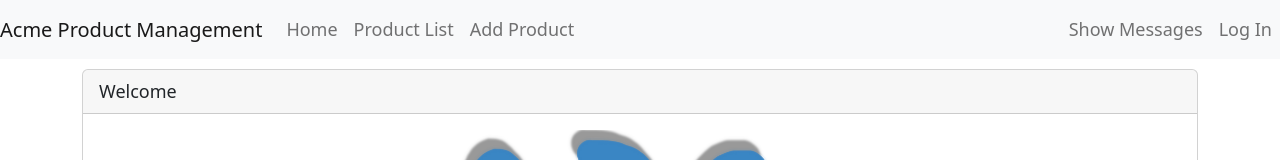
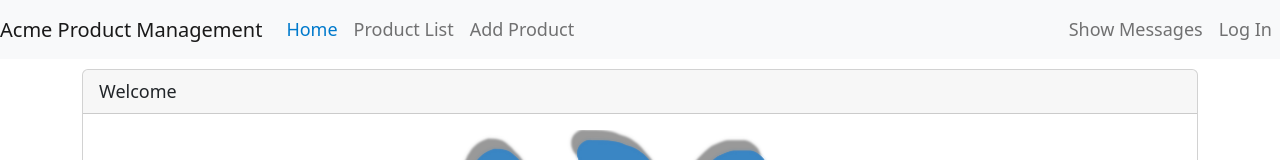
Before and after one commit to GitKia/AngularApmRouting, an Angular app: page /welcome in a window 1280 px wide. Shown: the top 160 px of the page. Built offline with nearby package versions, Linux system fonts and the light colour scheme; what angular-in-memory-web-api would draw is missing.

Commit message:
stylingForSelectedRoute

```diff
--- a/src/app/app.component.html
+++ b/src/app/app.component.html
@@ -3,15 +3,19 @@
   <ul class="navbar-nav">
     <li class="nav-item">
       <a class="nav-link"
-      [routerLink]="['/welcome']">Home</a>
+      [routerLink]="['/welcome']"
+      routerLinkActive="active">Home</a>
     </li>
     <li class="nav-item">
       <a class="nav-link"
-      [routerLink]="['/products']">Product List</a>
+         [routerLink]="['/products']"
+         routerLinkActive="active"
+         [routerLinkActiveOptions]="{ exact : true}">Product List</a>
     </li>
     <li class="nav-item">
       <a class="nav-link"
-      [routerLink]="['/products', 0, 'edit']">Add Product</a>
+         [routerLink]="['/products', 0, 'edit']"
+         routerLinkActive="active">Add Product</a>
     </li>
   </ul>
   <ul class="navbar-nav ms-auto">
```
